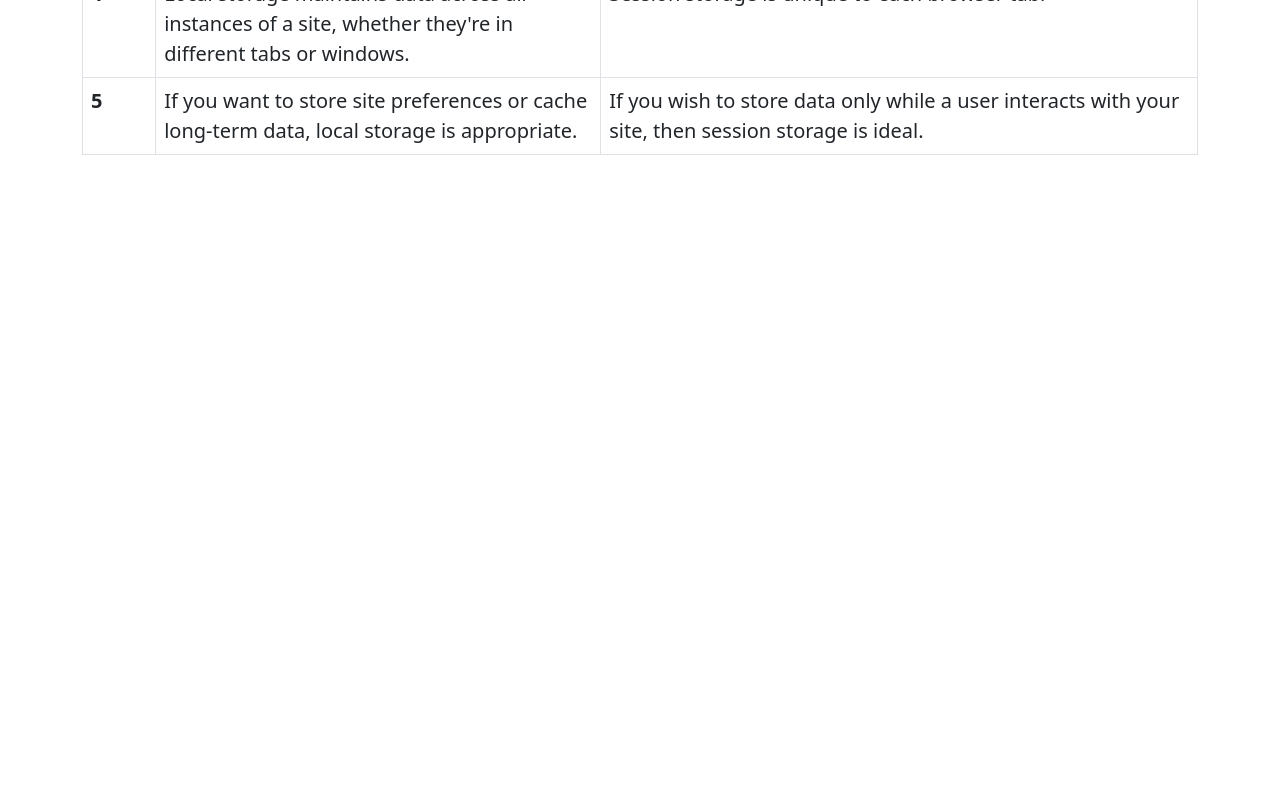
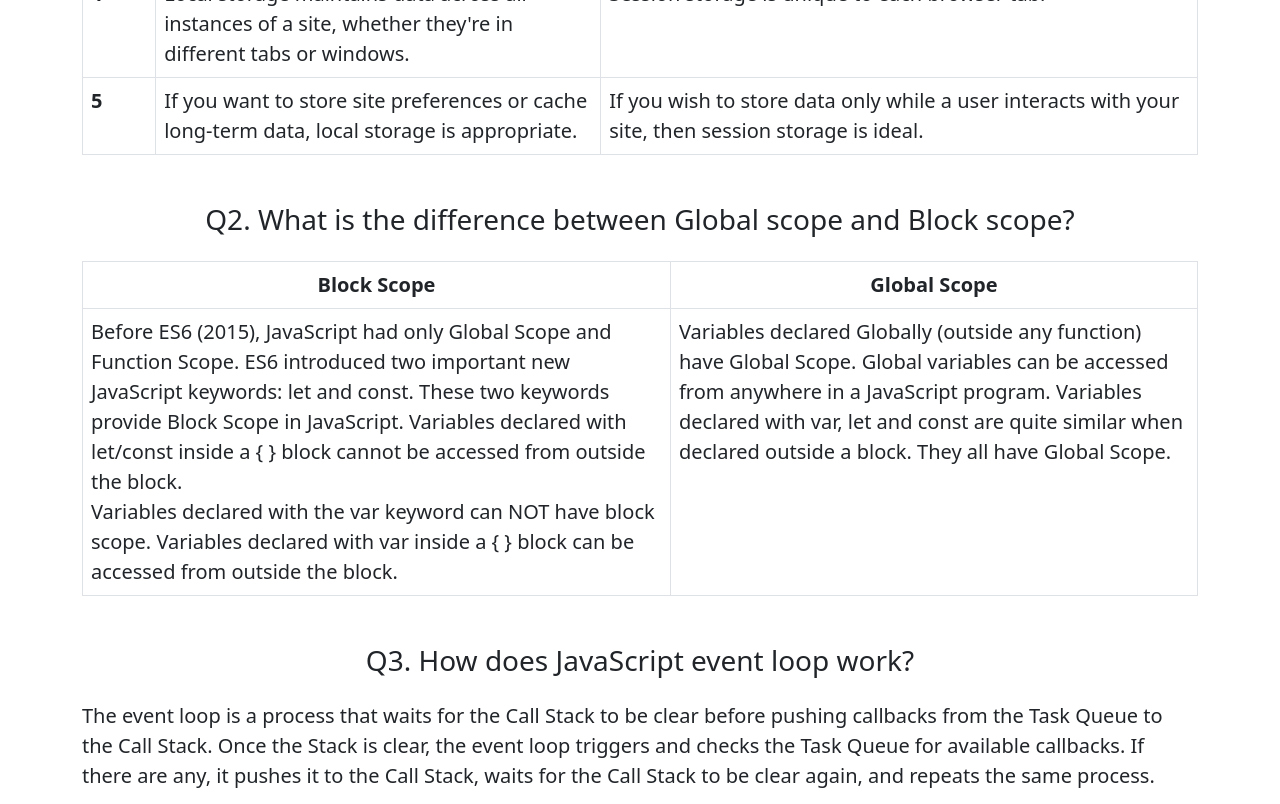
Before and after one commit to SheikhMujib/type-star, a plain HTML site: page blog.html in a window 1280 px wide. Shown: the part 500-1304 px from the top of the page. Before the commit the page ends 800 px from the top, so only its background shows below. Drawn offline with nearby package versions, Linux system fonts and the light colour scheme.

Commit message:
Question-answer No-2 added

```diff
--- a/blog.html
+++ b/blog.html
@@ -14,8 +14,8 @@
     <div class="container mt-5">
         <h2 class="text-center mb-5">Welcome to our Blog.</h2>
         <!-- Question-answer-01 -->
-        <h3 class="text-center mb-4">What is the difference between local storage and session storage?</h3>
-        <table class="table table-hover table-bordered fs-5">
+        <h3 class="text-center mb-4">Q1. What is the difference between local storage and session storage?</h3>
+        <table class="table table-hover table-bordered fs-5 mb-5">
             <thead class="text-center">
                 <tr>
                     <th scope="col">Serial</th>
@@ -55,10 +55,58 @@
                 </tr>
             </tbody>
         </table>
-    </div>
+        <!-- Question-answer-02 -->
+        <h3 class="text-center mb-4">Q2. What is the difference between Global scope and Block scope?</h3>
+        <table class="table table-hover table-bordered fs-5 mb-5">
+            <thead class="text-center">
+                <tr>
+                    <th scope="col">Block Scope</th>
+                    <th scope="col">Global Scope</th>
+                </tr>
+            </thead>
+            <tbody>
+                <tr>
+                    <td>Before ES6 (2015), JavaScript had only Global Scope and Function Scope.
 
-    <!-- bootstrap cdn-->
-    <script src="https://cdn.jsdelivr.net/npm/bootstrap@5.2.1/dist/js/bootstrap.bundle.min.js"></script>
+                        ES6 introduced two important new JavaScript keywords: let and const.
+
+                        These two keywords provide Block Scope in JavaScript.
+
+                        Variables declared with let/const inside a { } block cannot be accessed from outside the block.
+                        <br>
+                        Variables declared with the var keyword can NOT have block scope.
+
+                        Variables declared with var inside a { } block can be accessed from outside the block.
+                    </td>
+                    <td>Variables declared Globally (outside any function) have Global Scope.
+
+                        Global variables can be accessed from anywhere in a JavaScript program.
+
+                        Variables declared with var, let and const are quite similar when declared outside a block.
+
+                        They all have Global Scope. </td>
+                </tr>
+            </tbody>
+        </table>
+        <!-- Question-answer-03 -->
+        <div class="row">
+            <div class="col fs-5">
+                <h3 class="text-center mb-4">Q3. How does JavaScript event loop work?
+                </h3>
+                <p>
+                    The event loop is a process that waits for the Call Stack to be clear before pushing callbacks from
+                    the Task Queue to the Call Stack. Once the Stack is clear, the event loop triggers and checks the
+                    Task Queue for available callbacks. If there are any, it pushes it to the Call Stack, waits for the
+                    Call Stack to be clear again, and repeats the same process.
+                </p>
+                <img class="img-fluid" src="eventLoop.jpg" alt="">
+                <p>The above diagram demonstrates the basic workflow between the Event Loop and the Task Queue.</p>
+            </div>
+        </div>
+        <!-- Question-answer-04 -->
+
+        <!-- bootstrap cdn-->
+        <script src="https://cdn.jsdelivr.net/npm/bootstrap@5.2.1/dist/js/bootstrap.bundle.min.js"></script>
 </body>
 
 </html>
```
Also changed, not shown: eventLoop.jpg (added).
